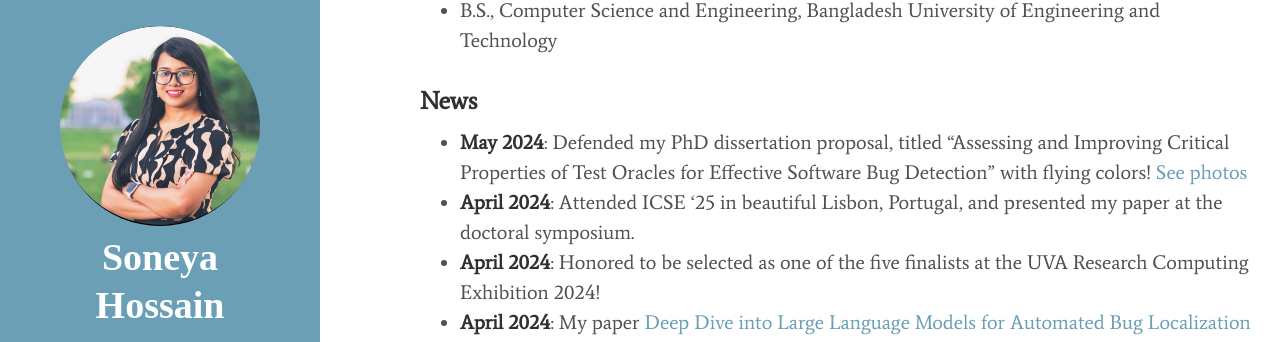
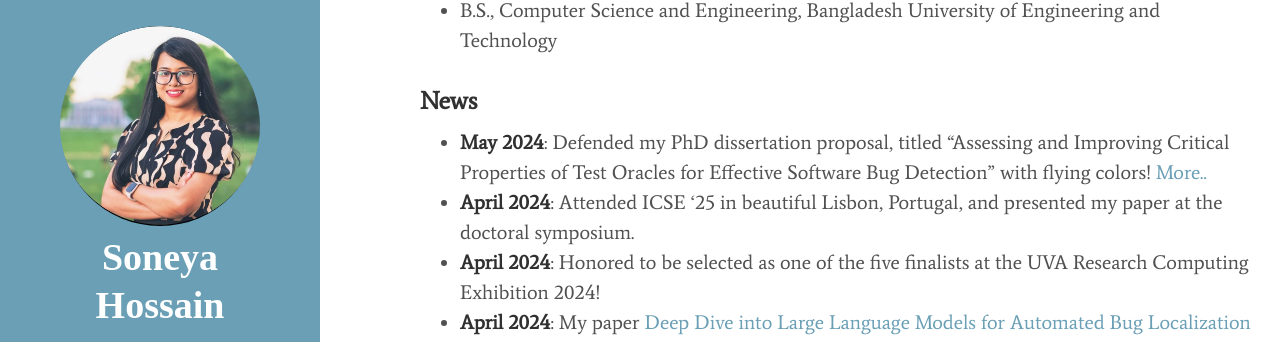
Before and after one commit to soneyahossain/soneyahossain.github.io, a Jekyll site: the page built from index.md, in a window 1280 px wide and 900 px high, scrolled down 346 px. Shown: the part 100-442 px from the top of the window. Built offline with Jekyll 4.4.1, drawn with Linux system fonts in a browser that asks for light colours; cached includes are drawn as plain includes.

```diff
--- a/index.md
+++ b/index.md
@@ -19,7 +19,7 @@
 
 ### News
 - **May 2024**:  Defended my PhD dissertation proposal, titled "Assessing and Improving Critical Properties of Test Oracles for
-Effective Software Bug Detection" with flying colors! [See photos](gallery.md)
+Effective Software Bug Detection" with flying colors! [More..](gallery.md)
 - **April 2024**: Attended ICSE '25 in beautiful Lisbon, Portugal, and presented my paper at the doctoral symposium.
 - **April 2024**: Honored to be selected as one of the five finalists at the UVA Research Computing Exhibition 2024!
 - **April 2024**: My paper [Deep Dive into Large Language Models for Automated Bug Localization and Repair](https://arxiv.org/abs/2404.11595) is accepted at the FSE'24 Research Track.
```
